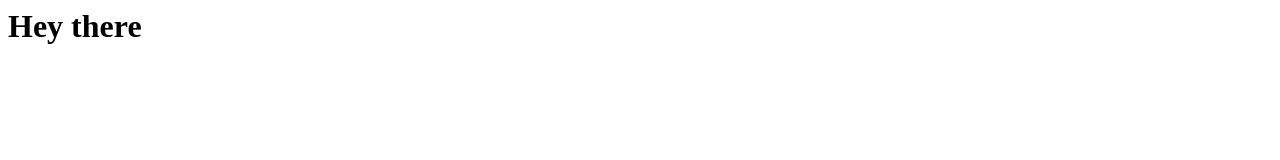
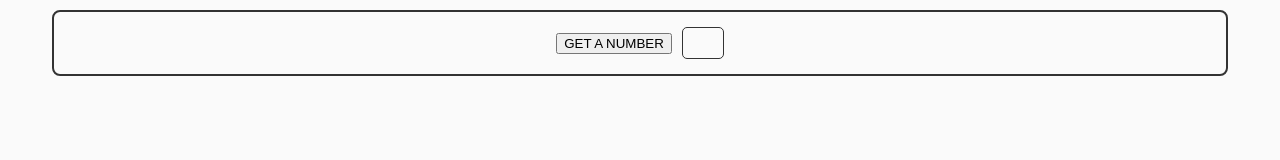
Before and after one commit to MrSaky/util-functions, a website: page index.html in a window 1280 px wide. Drawn offline with Linux system fonts and the light colour scheme.

Commit message:
added style.css, main.js and dotenv

```diff
--- a/functions/getRandomNumber.js
+++ b/functions/getRandomNumber.js
@@ -5,7 +5,7 @@ exports.handler = function (event, ctx, callback) {
     let x = parseInt(Math.random() * 500, 10);
     callback(null, {
       statusCode: 200,
-      body: `Random number: ${x}`,
+      body: JSON.stringify(`Random number: ${x}`),
     });
   } else if (event.httpMethod == "POST") {
     console.log("post mehtod used");
--- a/index.html
+++ b/index.html
@@ -2,9 +2,17 @@
   <head>
     <meta charset="UTF-8" />
     <meta name="viewport" content="width=device-width, initial-scale=1.0" />
-    <title>Document</title>
+    <link rel="stylesheet" href="style.css" />
+    <title>playground</title>
   </head>
   <body>
-    <h1>Hey there</h1>
+    <!-- test function -->
+    <div class="container center" id="rdnNumber">
+      <button onclick="getRndNumber()">GET A NUMBER</button>
+      <span id="rdn"></span>
+    </div>
+
+    <!-- scripts -->
+    <script src="main.js"></script>
   </body>
 </html>
--- /dev/null
+++ b/main.js
@@ -0,0 +1,17 @@
+// Functions
+
+function getRndNumber() {
+  console.log("first");
+  fetch("api/getRandomNumber", {
+    method: "GET",
+    headers: {
+      "Content-Type": "application/json",
+    },
+  })
+    .then((r) => r.json())
+    .then((r) => {
+      let n = r.split(": ")[1];
+      rdn.innerHTML = n;
+    })
+    .catch((e) => console.error(e));
+}
--- a/package.json
+++ b/package.json
@@ -7,5 +7,8 @@
     "test": "echo \"Error: no test specified\" && exit 1"
   },
   "author": "MrSaky",
-  "license": "ISC"
+  "license": "ISC",
+  "dependencies": {
+    "dotenv": "^8.2.0"
+  }
 }
--- /dev/null
+++ b/style.css
@@ -0,0 +1,43 @@
+html,
+body {
+  padding: 0;
+  margin: 0;
+  background-color: #fafafa;
+  color: #333;
+  font-family: "Segoe UI", Tahoma, Geneva, Verdana, sans-serif;
+  box-sizing: border-box;
+}
+
+body {
+  display: flex;
+  flex-direction: column;
+  align-items: center;
+  width: 100vw;
+  height: 100vh;
+}
+
+/* utility */
+.container {
+  width: 90%;
+  margin: 10px;
+  padding: 15px 10px;
+  border: #333 2px solid;
+  border-radius: 8px;
+}
+
+.center {
+  display: flex;
+  justify-content: center;
+  align-items: center;
+}
+
+/* main */
+#rdn {
+  border: solid #333 1px;
+  border-radius: 5px;
+  display: inline-block;
+  min-width: 30px;
+  height: 20px;
+  padding: 5px;
+  margin-left: 10px;
+}
```
Also changed, not shown: 2 other files.
